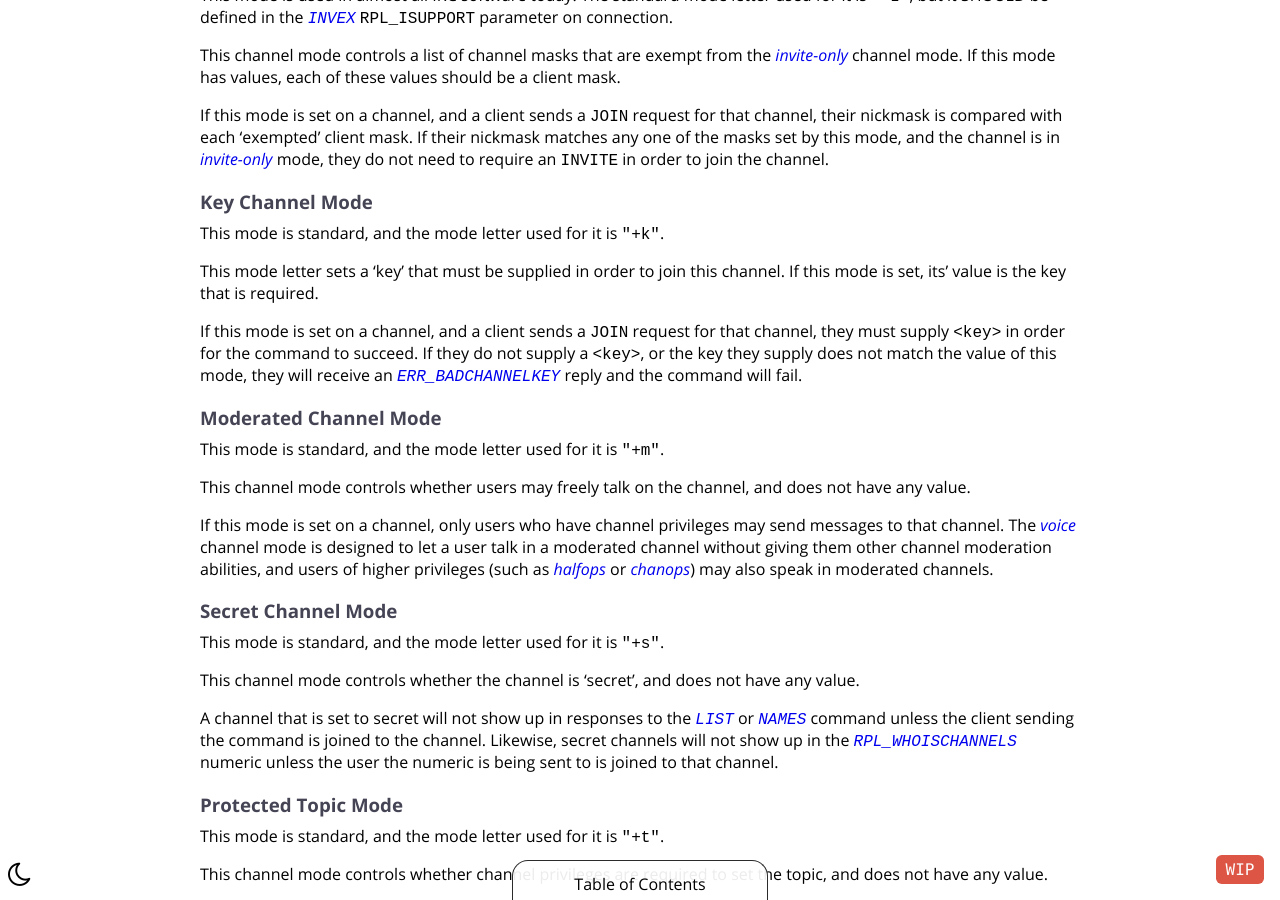
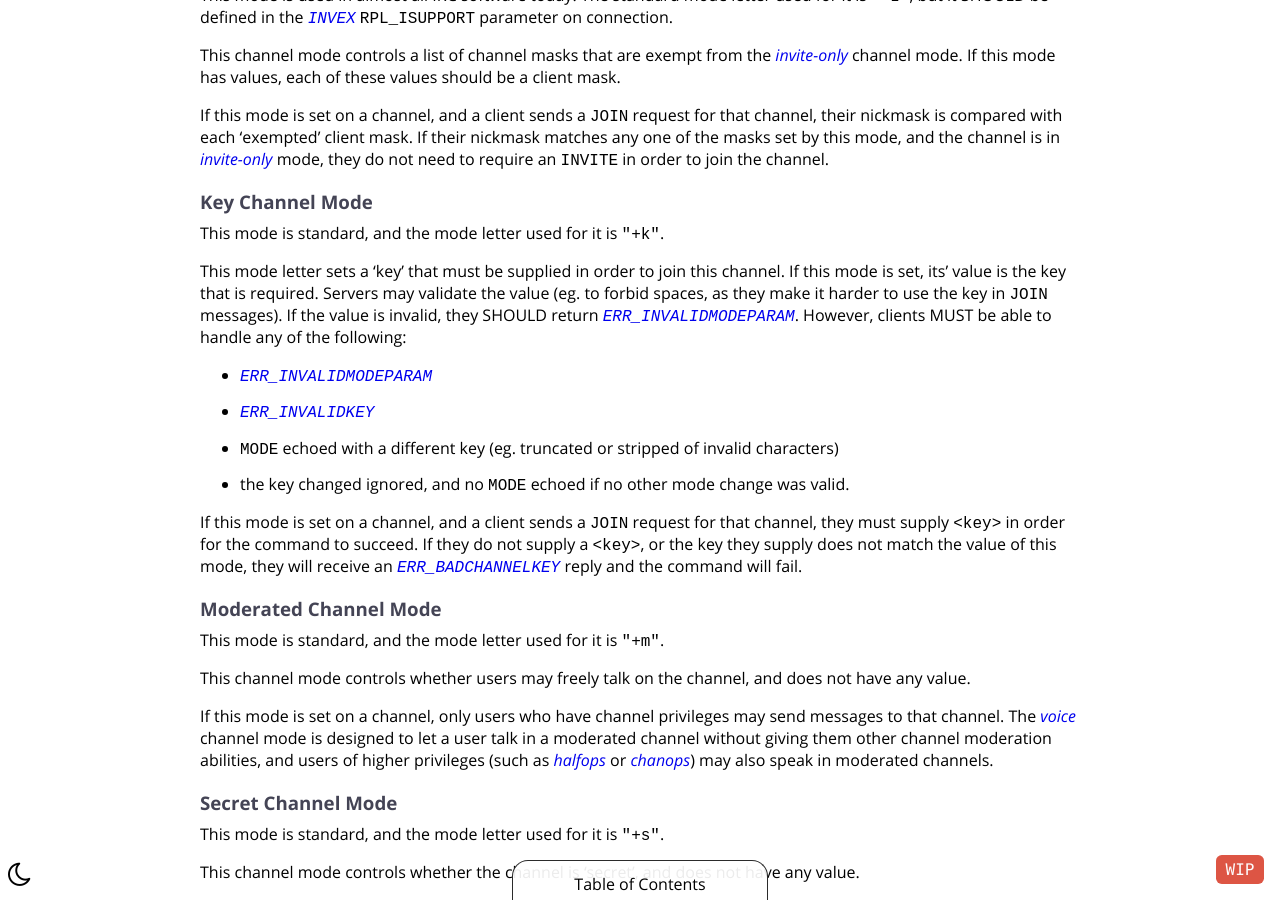
Before and after one commit to ircdocs/modern-irc, a Jekyll site: the page built from index.md, in a window 1280 px wide and 900 px high, scrolled down 41075 px. Built offline with Jekyll 4.4.1, drawn with Linux system fonts in a browser that asks for light colours; some of the changed text lies outside the part shown.

Commit message:
Specify channel key validation (MODE +k). (#111)
* Specify channel key validation (MODE +k).

Tested with Insp, Unreal, Ergo, Hybrid/Chary/Solanum, and ircu2;
using a passphrase with a space (which is forbidden by RFC2812).

They all either let it through, or return one of the two numerics.

* Reference ERR_BADCHANNELKEY from ERR_INVALIDKEY and vice versa

To make sure readers don't confuse them.

* Exhaustively document all known behaviors

* ERR_INVALIDKEY: ircu
* ERR_INVALIDMODEPARAM: insp, ergo
* truncating: irc2, unreal
* stripping: hybrid family (including solanum
* silently dropping: bahamut

* Fix typo

```diff
--- a/_includes/modern-appendix.md
+++ b/_includes/modern-appendix.md
@@ -122,6 +122,13 @@ If this mode is set on a channel, and a client sends a `JOIN` request for that c
 This mode is standard, and the mode letter used for it is `"+k"`.
 
 This mode letter sets a 'key' that must be supplied in order to join this channel. If this mode is set, its' value is the key that is required.
+Servers may validate the value (eg. to forbid spaces, as they make it harder to use the key in `JOIN` messages). If the value is invalid, they SHOULD return [`ERR_INVALIDMODEPARAM`](#errinvalidmodeparam-696).
+However, clients MUST be able to handle any of the following:
+
+* [`ERR_INVALIDMODEPARAM`](#errinvalidmodeparam-696)
+* [`ERR_INVALIDKEY`](#errinvalidkey-525)
+* `MODE` echoed with a different key (eg. truncated or stripped of invalid characters)
+* the key changed ignored, and no `MODE` echoed if no other mode change was valid.
 
 If this mode is set on a channel, and a client sends a `JOIN` request for that channel, they must supply `<key>` in order for the command to succeed. If they do not supply a `<key>`, or the key they supply does not match the value of this mode, they will receive an [`ERR_BADCHANNELKEY`](#errbadchannelkey-475) reply and the command will fail.
 
@@ -758,6 +765,8 @@ Returned to indicate that a [`JOIN`](#join-message) command failed because the c
 
 Returned to indicate that a [`JOIN`](#join-message) command failed because the channel requires a [key](#key-channel-mode) and the key was either incorrect or not supplied. The text used in the last param of this message may vary.
 
+Not to be confused with [`ERR_INVALIDKEY`](#errinvalidkey-525), which may be returned when setting a key.
+
 ### `ERR_BADCHANMASK (476)`
 
       "<channel> :Bad Channel Mask"
@@ -804,6 +813,14 @@ Indicates that a [`MODE`](#mode-message) command affecting a user contained a `M
 
 Indicates that a [`MODE`](#mode-message) command affecting a user failed because they were trying to set or view modes for other users. The text used in the last param of this message varies, for instance when trying to view modes for another user, a server may send: `"Can't view modes for other users"`.
 
+### `ERR_INVALIDKEY (525)`
+
+    "<client> <target chan> :Key is not well-formed"
+
+Indicates the value of a key channel mode change (`+k`) was rejected.
+
+Not to be confused with [`ERR_BADCHANNELKEY`](#errbadchannelkey-475), which is returned when someone tries to join a channel.
+
 ### `RPL_STARTTLS (670)`
 
       "<client> :STARTTLS successful, proceed with TLS handshake"
@@ -819,6 +836,12 @@ The text used in the last param of this message varies wildly.
 This numeric is used by the IRCv3 [`tls`](http://ircv3.net/specs/extensions/tls-3.1.html) extension and indicates that a server-side error occured and the `STARTTLS` command failed. For more information on this numeric, see the linked IRCv3 specification.
 
 The text used in the last param of this message varies wildly.
+
+### `ERR_INVALIDMODEPARAM (696)`
+
+    "<client> <target chan/user> <mode char> <parameter> :<description>"
+
+Indicates that there was a problem with a mode parameter. Replaces various implementation-specific mode-specific numerics.
 
 ### `ERR_NOPRIVS (723)`
 
```
